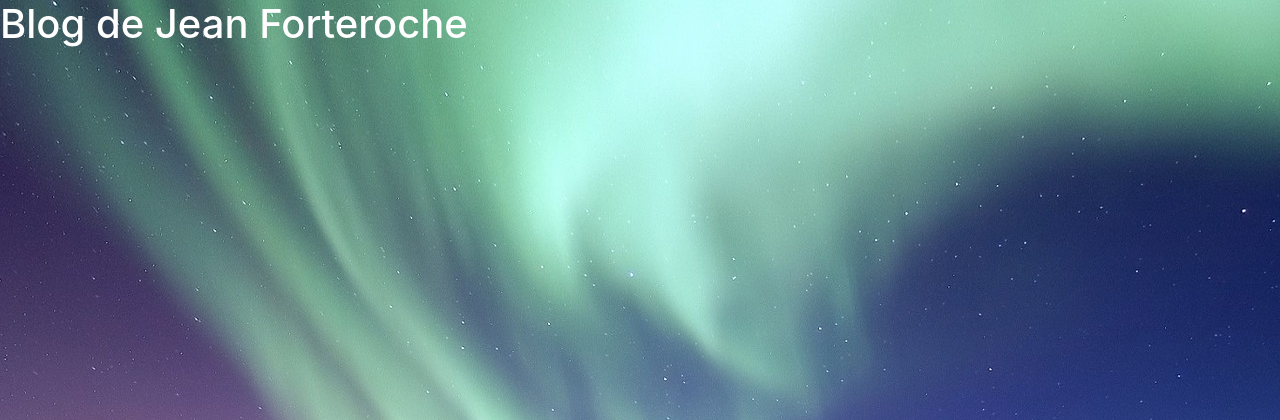
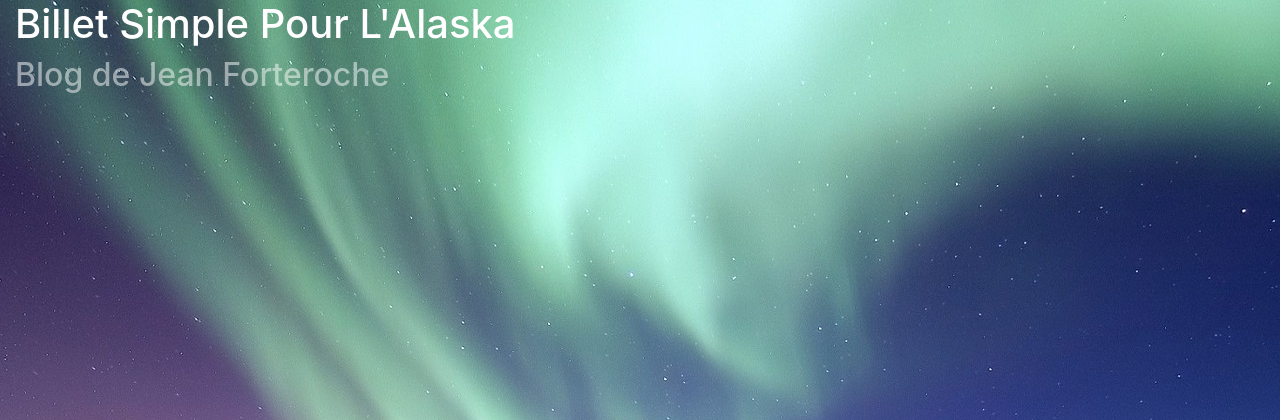
Before and after one commit to nicolasdugit/projets_OC-BlogEcrivain, a PHP site: page / in a window 1280 px wide. Shown: the top 420 px of the page. Run offline with PHP 8.4, Linux system fonts and the light colour scheme.

Commit message:
mise en place et tests header

```diff
--- a/index.php
+++ b/index.php
@@ -11,7 +11,19 @@
     <title>Billet simple pour l'Alaska</title>
   </head>
   <body>
-    <h1 class="text-white" >Blog de Jean Forteroche</h1>
+  	<div class="container-fluid">
+  		<header class="row">
+  			<div class="col-lg-6">
+    			<h1 class="text-white text-capitalize">Billet simple pour l'Alaska</h1>
+    			<h2 class="text-white-50">Blog de Jean Forteroche</h2>
+  			</div>
+  			<div class="col-lg-6">
+  				<nav class="navbar">
+
+  				</nav>
+  			</div>
+  		</header>
+	</div>
 
     <!-- Optional JavaScript -->
     <!-- jQuery first, then Popper.js, then Bootstrap JS -->
```
Also changed, not shown: css/style.css (line endings or trailing spaces).
